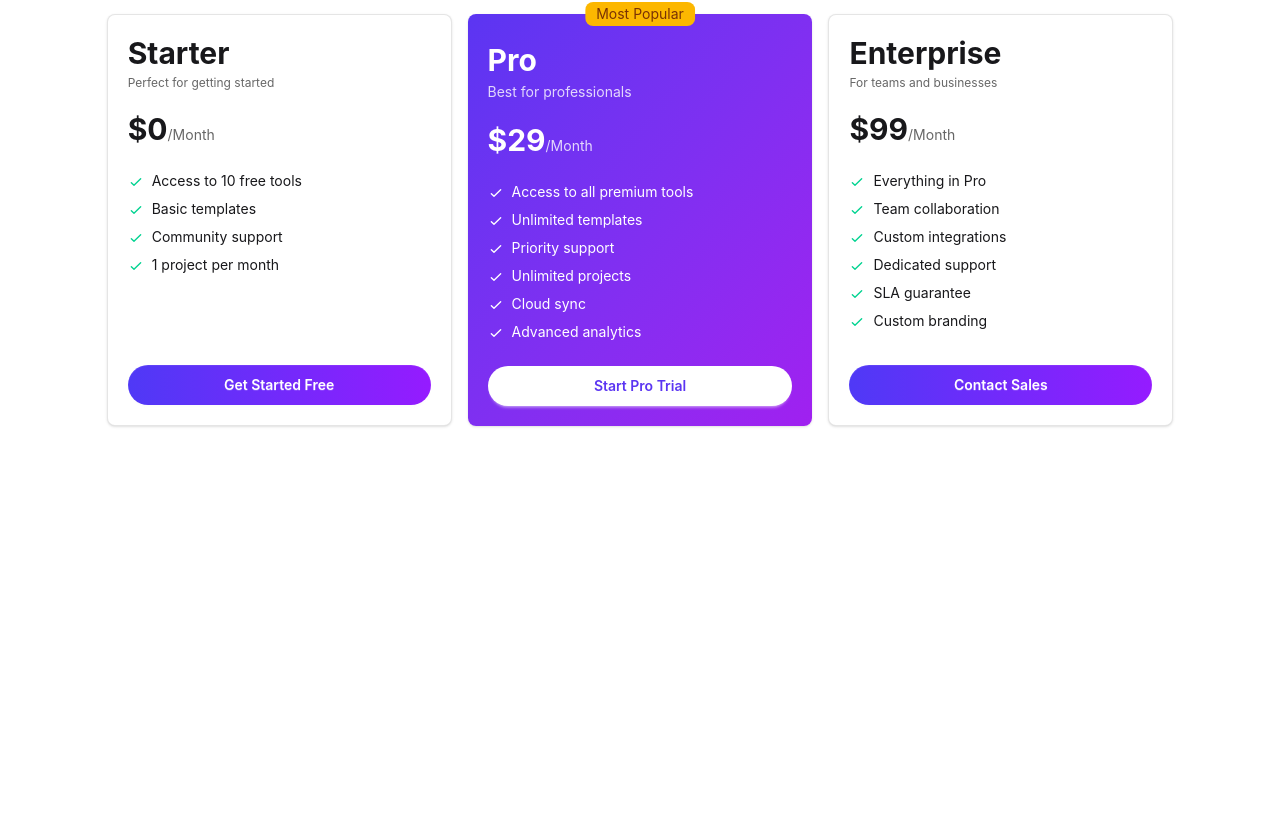
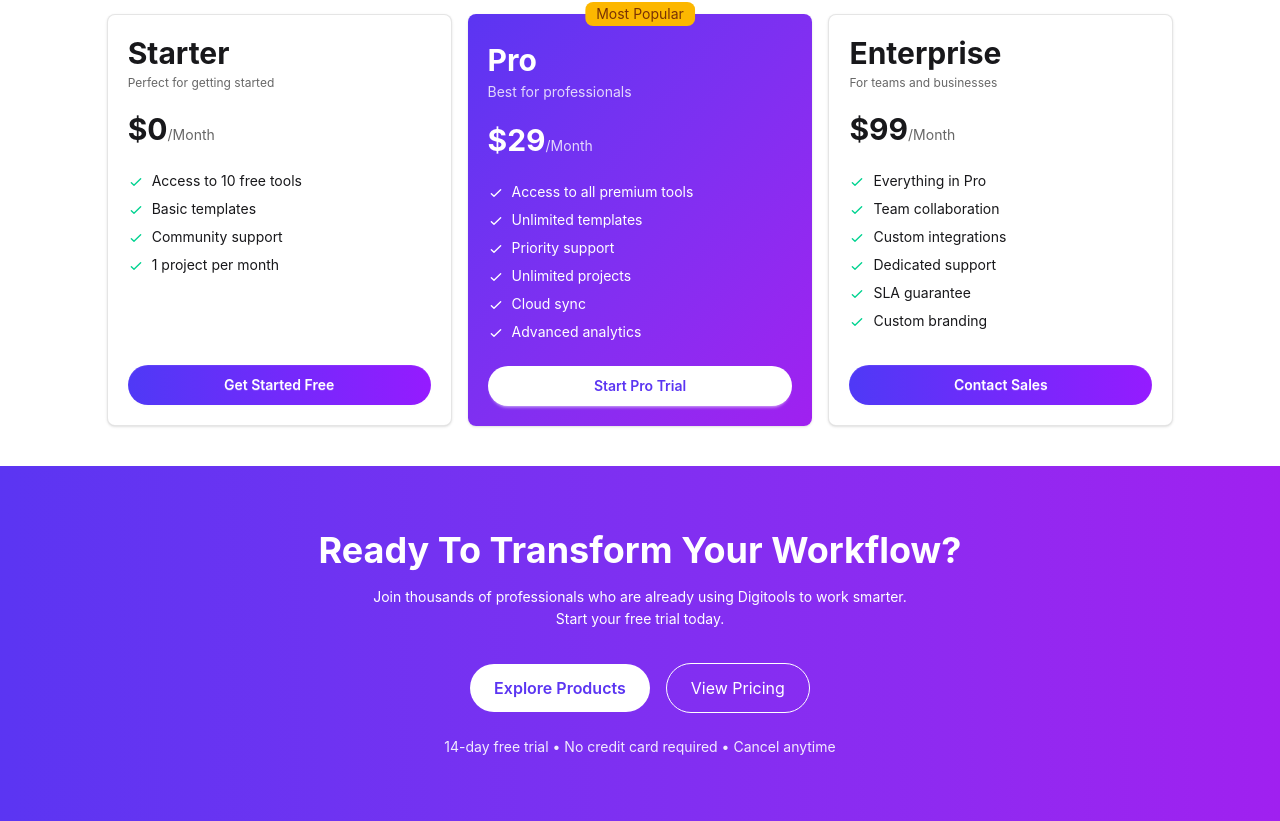
Before and after one commit to nurhossain-webd/project-6, a React (Vite) app: page / in a window 1280 px wide. Shown: the part 2687-3508 px from the top of the page. Before the commit the page ends 3153 px from the top, so only its background shows below. Built offline with nearby package versions, Linux system fonts and the light colour scheme.

Commit message:
bottom Ready badge complete

```diff
--- a/src/App.jsx
+++ b/src/App.jsx
@@ -7,6 +7,7 @@ import ProductsSection from './components/ProductsSection/ProductsSection'
 import StatBelt from './components/statBelt/StatBelt'
 import GetStarted from './components/getStartet/GetStarted'
 import Pricing from './components/pricing/Pricing'
+import ReadyBadge from './components/readyBadge/ReadyBadge'
 
 const fetchData = fetch("/data.json")
   .then(res => res.json())
@@ -27,6 +28,7 @@ function App() {
       <ProductsSection fetchData={fetchData} carts={carts} setCarts={setCarts} />
       <GetStarted />
       <Pricing />
+      <ReadyBadge />
     </>
   )
 }
--- /dev/null
+++ b/src/components/readyBadge/ReadyBadge.jsx
@@ -0,0 +1,35 @@
+import React from 'react';
+
+const ReadyBadge = () => {
+    return (
+        <div className="w-full bg-gradient-to-r from-[#5B35F2] to-[#A020F0] text-white text-center py-16 px-6 sm:px-10 lg:px-20">
+            <div className="max-w-4xl mx-auto">
+                <h2 className="text-2xl sm:text-3xl lg:text-4xl font-bold mb-4">
+                    Ready To Transform Your Workflow?
+                </h2>
+
+                <p className="text-xs sm:text-sm mb-8 leading-relaxed max-w-2xl mx-auto">
+                    Join thousands of professionals who are already using Digitools to work smarter.
+                    <br className="hidden sm:block" />
+                    Start your free trial today.
+                </p>
+
+                <div className="flex flex-col sm:flex-row gap-4 justify-center items-center mb-6">
+                    <button className="bg-white text-[#5B35F2] font-semibold rounded-full px-6 py-3">
+                        Explore Products
+                    </button>
+
+                    <button className="border border-white text-white rounded-full px-6 py-3">
+                        View Pricing
+                    </button>
+                </div>
+
+                <p className="text-xs sm:text-sm text-white/90">
+                    14-day free trial • No credit card required • Cancel anytime
+                </p>
+            </div>
+        </div>
+    );
+};
+
+export default ReadyBadge;
```
